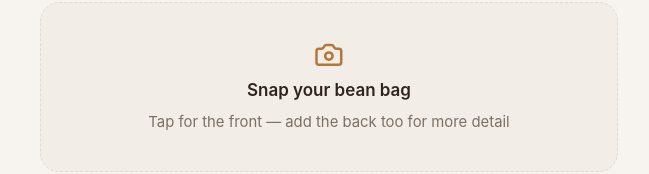
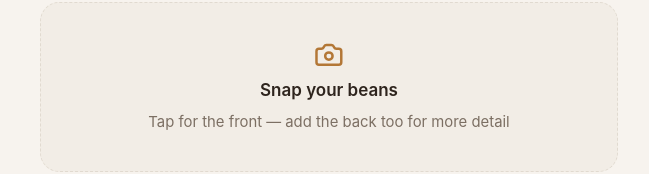
Before and after one commit to hgstrm/pourpilot, a Next.js app: page / in a window 1280 px wide. Shown: the part 397-571 px from the top of the page, without its empty margins (311-960 px from the left). Built offline with nearby package versions, Linux system fonts and the light colour scheme.

Commit message:
Copy: 'Snap your bean bag' -> 'Snap your beans'

```diff
--- a/src/app/page.tsx
+++ b/src/app/page.tsx
@@ -244,7 +244,7 @@ export default function Home() {
             <label className="flex min-h-40 cursor-pointer flex-col items-center justify-center gap-2 rounded-xl border-[1.5px] border-dashed bg-secondary/50 p-8 text-center transition-colors hover:border-primary hover:bg-secondary">
               <Camera className="size-7 text-primary" />
               <span className="font-semibold">
-                {images.length === 0 ? "Snap your bean bag" : "Add another photo"}
+                {images.length === 0 ? "Snap your beans" : "Add another photo"}
               </span>
               <span className="text-sm text-muted-foreground">
                 {images.length === 0
@@ -286,7 +286,7 @@ export default function Home() {
             // eslint-disable-next-line @next/next/no-img-element
             <img
               src={image}
-              alt="bean bag"
+              alt="coffee bag"
               className="max-h-72 w-full rounded-lg border object-contain bg-black"
             />
           )}
@@ -304,7 +304,7 @@ export default function Home() {
             // eslint-disable-next-line @next/next/no-img-element
             <img
               src={image}
-              alt="bean bag"
+              alt="coffee bag"
               className="max-h-72 w-full rounded-xl border object-contain bg-black"
             />
           )}
```
